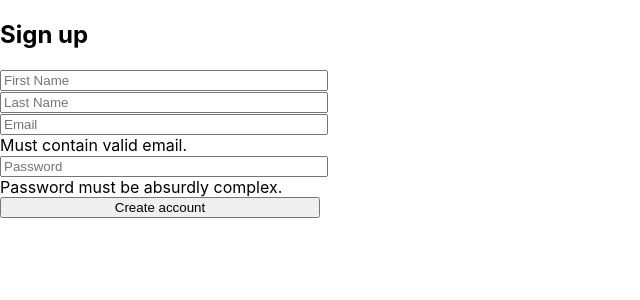
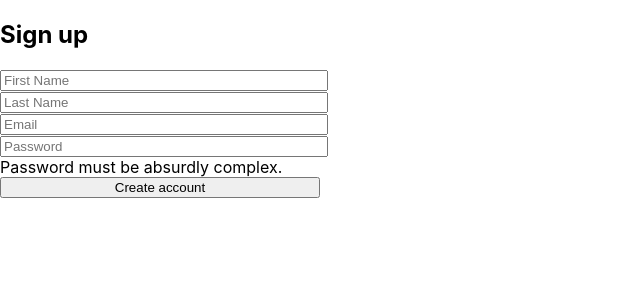
Before and after one commit to estimatoapp/frontend, a React (Create React App) app: page / in a window 1280 px wide. Shown: the top 300 px of the page, without its empty margins (0-640 px from the left). Built offline with nearby package versions, Linux system fonts and the light colour scheme.

Commit message:
Update email verification message to only show when text is entered.

```diff
--- a/src/App.js
+++ b/src/App.js
@@ -46,7 +46,7 @@ function App() {
       </label>
       <label htmlFor="email-input">
         <input id="email-input" type="text" placeholder="Email" onChange={(event) => setEmail(event.target.value)} value={email} />
-        Must contain valid email.
+        {email.length > 0 ? "Must contain valid email.":""}
       </label>
       <label htmlFor="password-input">
         <input id="password-input" type="password" placeholder="Password" onChange={(event) => setPassword(event.target.value)} value={password} />
```
